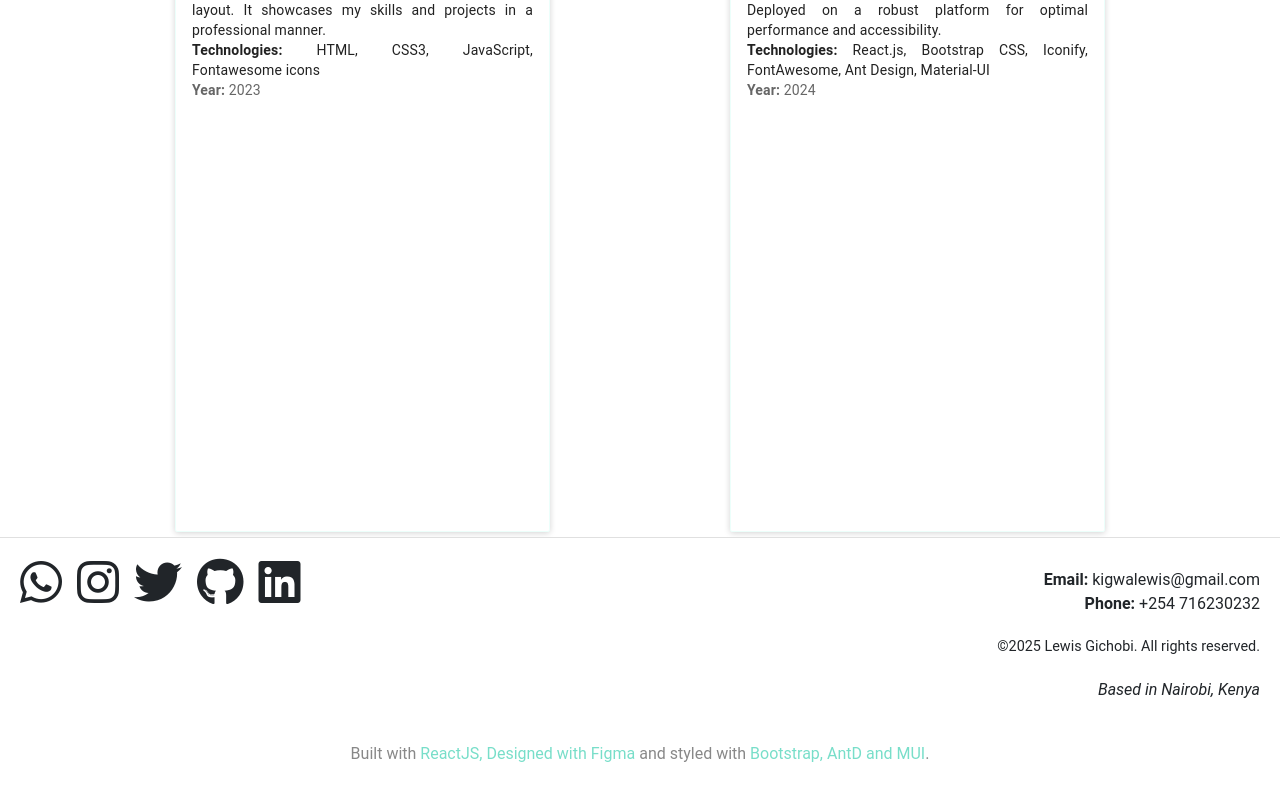
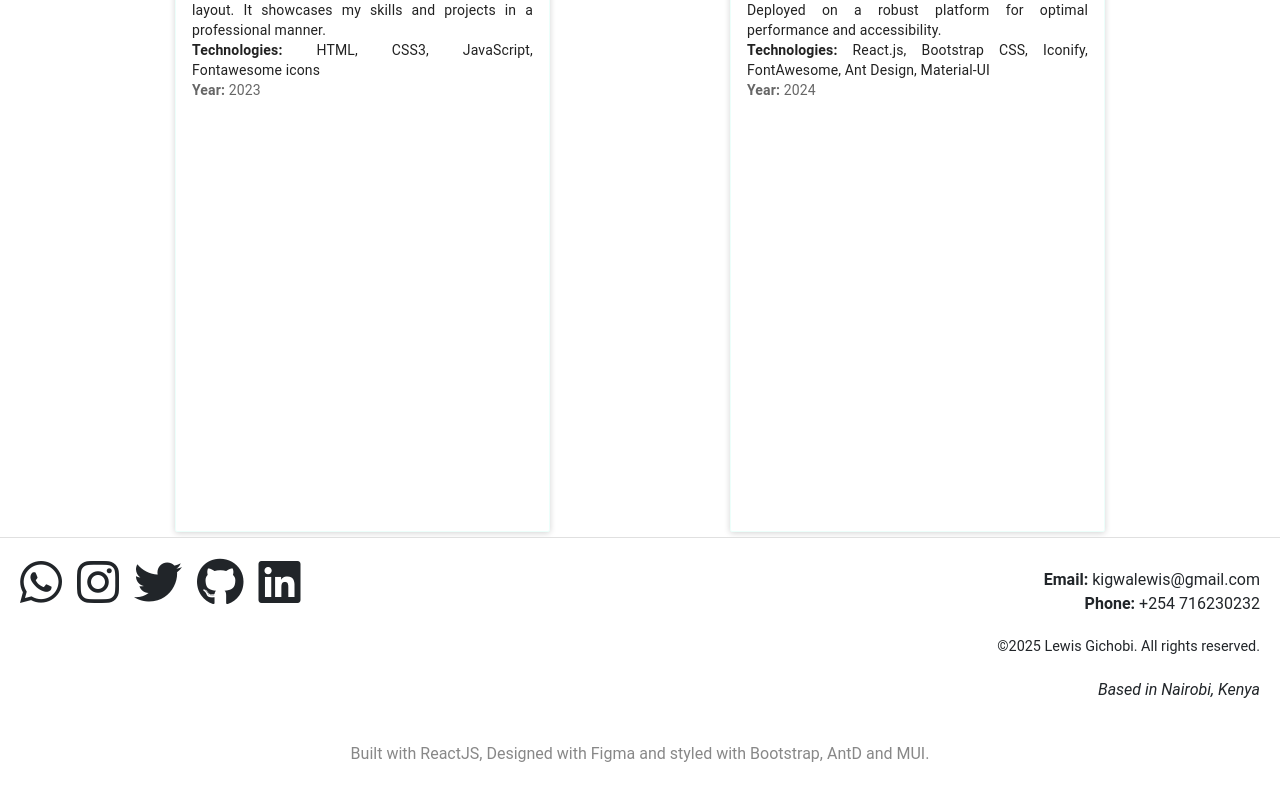
Before and after one commit to Kigwaaaa/Portfolio2025, a React (Create React App) app: page / in a window 1280 px wide. Shown: the part 5090-5890 px from the top of the page. Built offline with nearby package versions, Linux system fonts and the light colour scheme.

Commit message:
Fixed deployment issues

```diff
--- a/src/components/css/Footer.css
+++ b/src/components/css/Footer.css
@@ -86,6 +86,14 @@
     color: #ffffff;
   }
    */
+   .light-theme .footer-credits a{
+    color: #888;
+  }
+
+  .dark-theme .footer-credits a {
+
+    color: #ffffff;
+  }
   .dark-theme .social-links a:hover {
     color: #fa17b6;
   }
```
